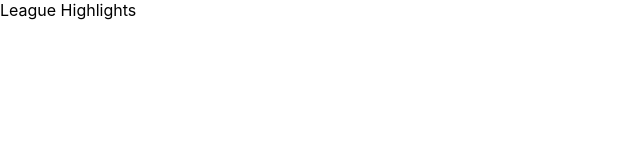
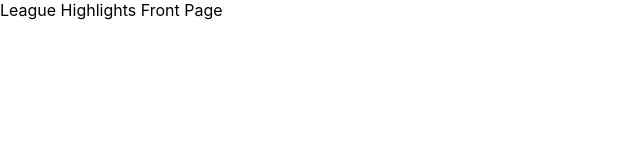
Before and after one commit to a-jennings/league-highlights, a React (Create React App) app: page / in a window 1280 px wide. Shown: the top 160 px of the page, without its empty margins (0-640 px from the left). Built offline with nearby package versions, Linux system fonts and the light colour scheme.

Commit message:
test branch protection again

```diff
--- a/src/App.tsx
+++ b/src/App.tsx
@@ -1,5 +1,5 @@
 function App() {
-  return <>League Highlights</>;
+  return <>League Highlights Front Page</>;
 }
 
 export default App;
```
